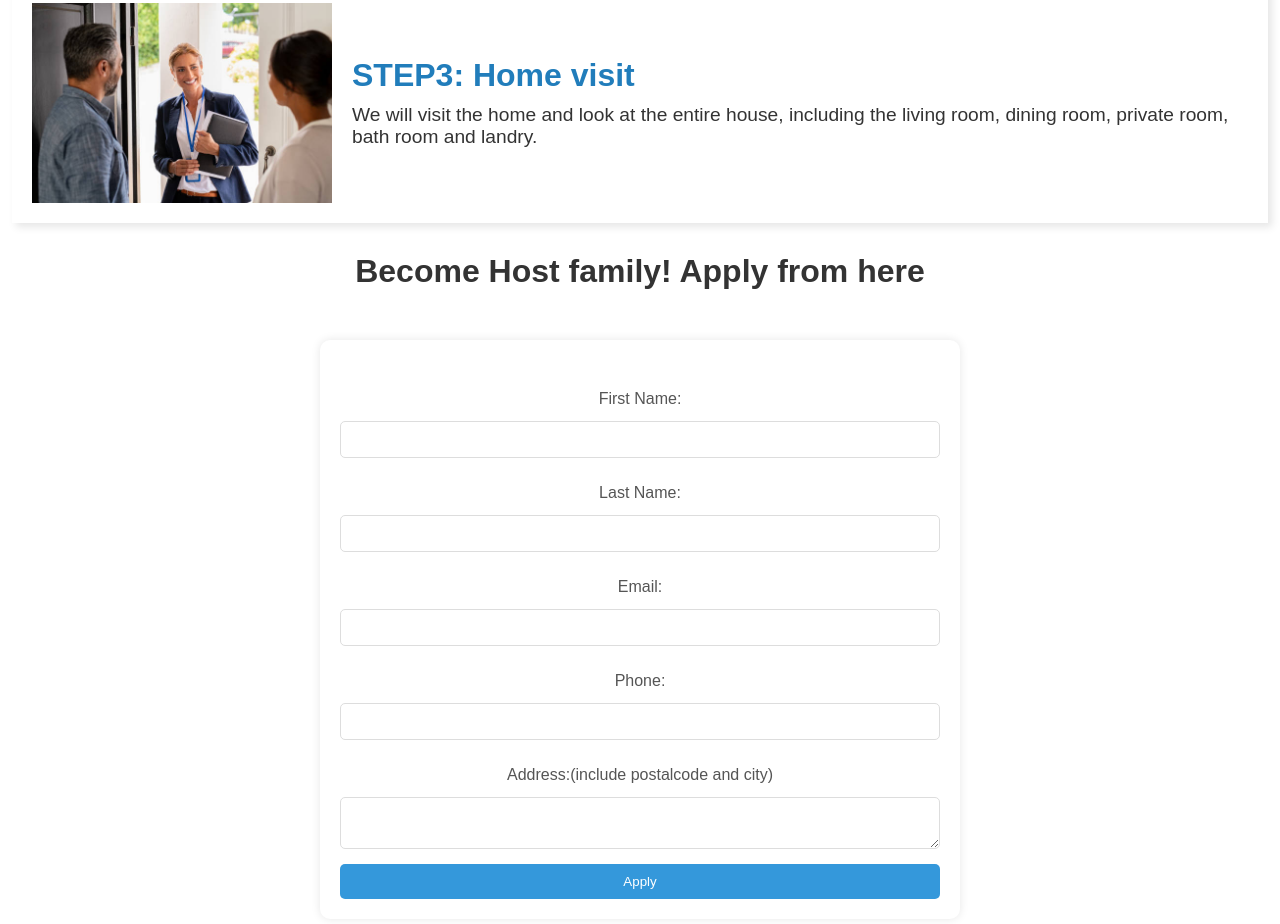
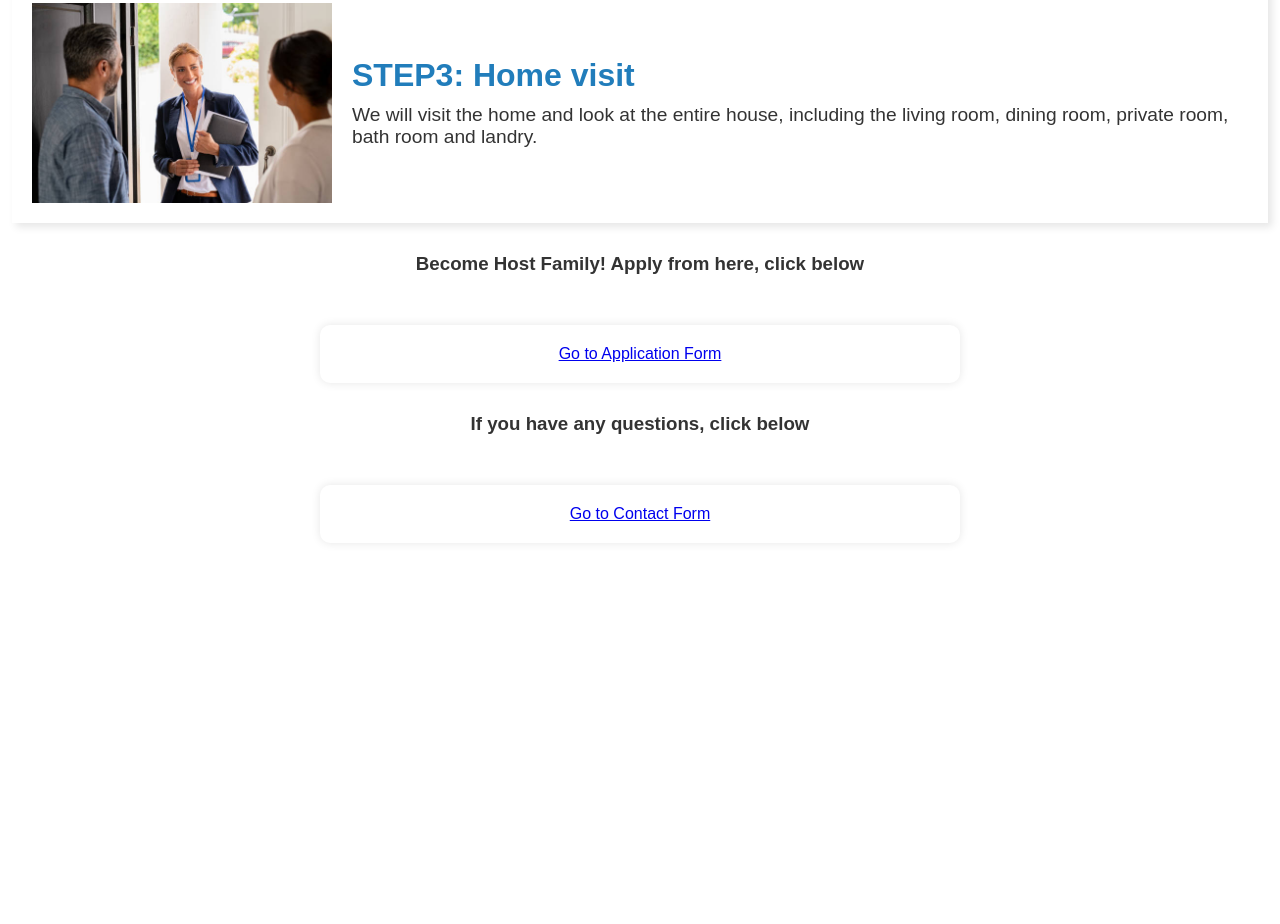
Before and after one commit to yuka2000/yuka.github.io, a plain HTML site: page index.html in a window 1280 px wide. Shown: the part 3736-4660 px from the top of the page. After the commit the page ends 4309 px from the top, so only its background shows below. Drawn offline with Linux system fonts and the light colour scheme.

Commit message:
Update index.html

```diff
--- a/index.html
+++ b/index.html
@@ -575,40 +575,17 @@ margin-top: 50px;
       </div>
 
 
-        <div class="spacer">
-        <h1>Become Host family! Apply from here</h1>
+      <div class="spacer">
+        <h3>Become Host Family! Apply from here, click below</h3>
     </div>
-    <section class="SubmissionForm">
     <div class="container">
-        <form action="https://api.staticforms.xyz/submit" method="POST">
-            <input type="hidden" name="accessKey" value="b1fc57c8-7758-48ee-be63-d8a96f336619"> <!-- Required -->
-              <label for="name">First Name:</label>
-              <input type="text" name="name"> <!-- Optional -->
-
-              <label for="name">Last Name:</label>
-              <input type="text" name="name">
-
-        <label for="name">Email:</label>
-        <input type="text" name="email"> <!-- Optional -->
-
-        <label for="name">Phone:</label>
-        <input type="text" name="phone"> <!-- Optional -->
-
-        <label for="name">Address:(include postalcode and city)</label>
-        <textarea name="message"></textarea>
-
-              <button type="submit">Apply</button>
-
-              </form>
-              </div>
-
-
-    </section>
+        <a href="https://docs.google.com/forms/d/e/1FAIpQLSdf8JEmtcPQO7hddSOhRyT4peqgTr58nzj8VKrG4dLdEF4r6g/viewform?usp=pp_url">Go to Application Form</a>
+    </div>
     <div class="spacer">
         <h3>If you have any questions, click below</h3>
     </div>
     <div class="container">
-        <a href="process.html">Go to Contact Form</a>
+        <a href="https://docs.google.com/forms/d/e/1FAIpQLSfMT4IcMvd67gc-Z1OZCJt4GzesIZAkteFopdY7DX72Q0R8UQ/viewform?usp=pp_url">Go to Contact Form</a>
     </div>
 
 
```
